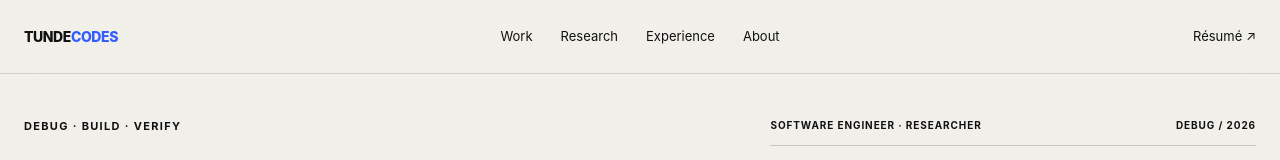
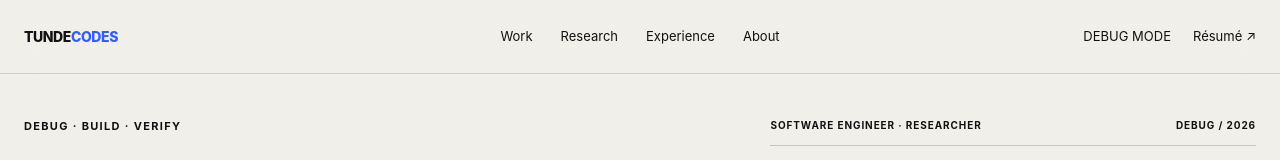
Before and after one commit to xohdik/xohdik.github.io, an Astro site: page / in a window 1280 px wide. Shown: the top 160 px of the page. Built offline with nearby package versions, Linux system fonts and the light colour scheme; Astro itself is replaced by a stand-in of ours.

Commit message:
design: integrate Debug identity into shared layout

```diff
--- a/src/layouts/BaseLayout.astro
+++ b/src/layouts/BaseLayout.astro
@@ -9,7 +9,7 @@ interface Props {
 
 const {
   title = 'TundeCodes — Software Engineer',
-  description = 'Software engineer and researcher building dependable systems, production platforms, and code intelligence tools.',
+  description = 'Software engineer and researcher debugging complex products, production systems, and software-engineering evidence.',
   image = '/images/tundecodes.webp',
 } = Astro.props;
 
@@ -35,6 +35,7 @@ const schema = {
     'Code Intelligence',
     'Data Engineering',
     'Production Systems',
+    'Product Engineering',
   ],
 };
 ---
@@ -44,7 +45,7 @@ const schema = {
   <head>
     <meta charset="utf-8" />
     <meta name="viewport" content="width=device-width, initial-scale=1" />
-    <meta name="theme-color" content="#f1efe9" />
+    <meta name="theme-color" content="#efeee8" />
     <meta name="description" content={description} />
     <meta name="author" content="Sodiq Babatunde Ologun" />
     <meta name="robots" content="index, follow" />
@@ -75,12 +76,14 @@ const schema = {
         <a href="/#about">About</a>
       </nav>
       <div class="header-actions">
+        <span class="debug-status desktop-only"><i></i> DEBUG MODE</span>
         <a class="text-link desktop-only" href="/resume.pdf" target="_blank" rel="noreferrer">Résumé ↗</a>
         <button class="menu-button" aria-label="Open navigation menu" aria-expanded="false">Menu</button>
       </div>
     </header>
 
     <div class="mobile-menu" aria-hidden="true">
+      <div class="mobile-menu-status"><span></span> DEBUG MODE</div>
       <a href="/work">Work</a>
       <a href="/research">Research</a>
       <a href="/#experience">Experience</a>
@@ -94,7 +97,11 @@ const schema = {
 
     <footer class="site-footer section-shell">
       <div class="footer-mark">TUNDE<span>CODES</span></div>
-      <div><span>SOFTWARE ENGINEER · RESEARCHER</span><span>© 2026</span></div>
+      <div>
+        <span>DEBUG · BUILD · VERIFY</span>
+        <span>SOFTWARE ENGINEER · RESEARCHER</span>
+        <span>© 2026</span>
+      </div>
     </footer>
 
     <script>
```
